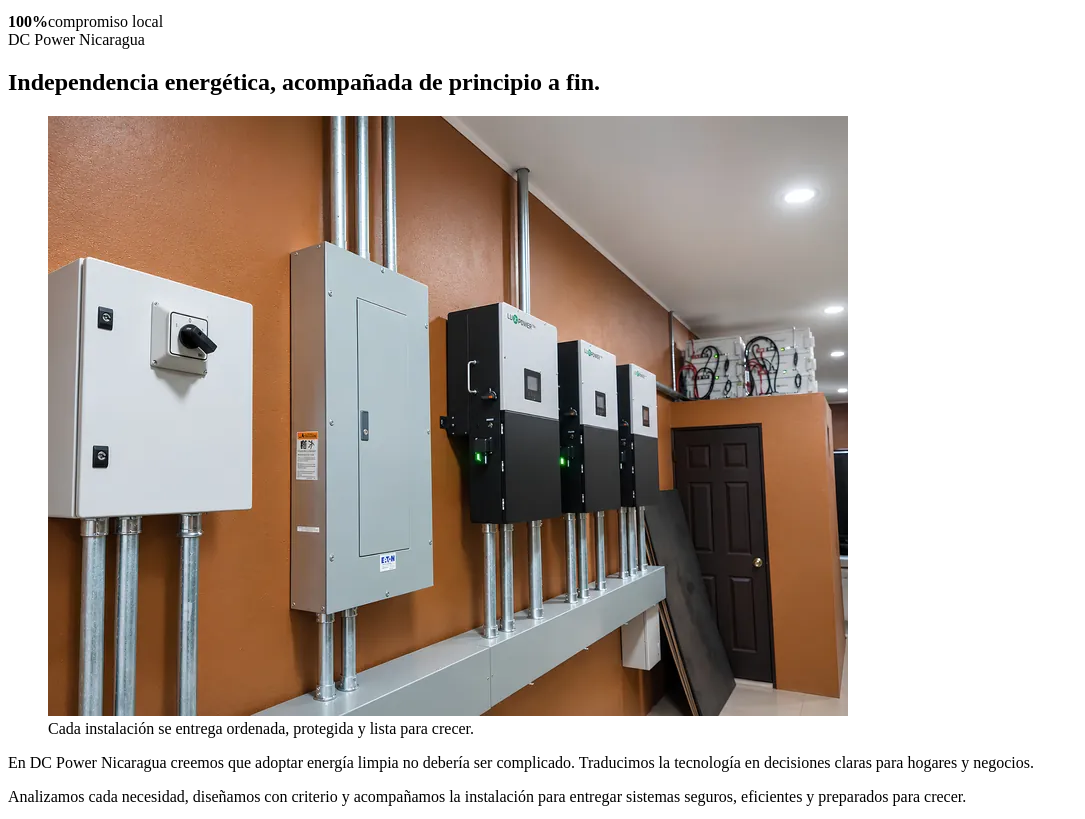
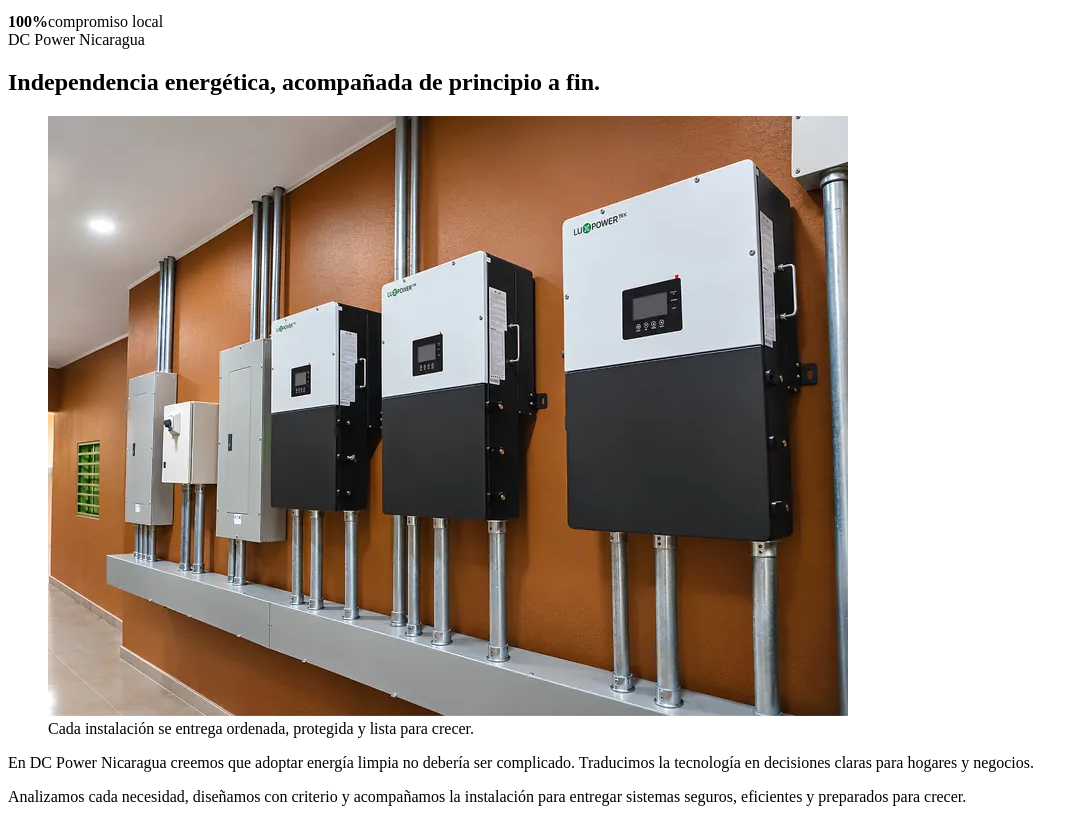
Before and after one commit to Noxvil1994/dc-power-nicaragua, a React app: page nosotros.html in a window 1280 px wide. Shown: the part 1971-2790 px from the top of the page, without its empty margins (0-1085 px from the left). Built offline with nearby package versions, Linux system fonts and the light colour scheme.

Commit message:
Usar la foto de los inversores en Nosotros
Co-Authored-By: Claude Opus 5.5 <noreply@anthropic.com>
Claude-Session: https://claude.ai/code/session_01JyR39LHr3ZTJBBDWrKhUJD

```diff
--- a/nosotros.html
+++ b/nosotros.html
@@ -39,7 +39,7 @@
           <div class="reveal">
             <span class="section-kicker">DC Power Nicaragua</span><h2 data-i18n="about_heading">Independencia energética, acompañada de principio a fin.</h2>
             <figure class="about-figure">
-              <img src="assets/img/comercial-cuarto-electrico-800.webp" srcset="assets/img/comercial-cuarto-electrico-800.webp 800w, assets/img/comercial-cuarto-electrico-1400.webp 1400w" sizes="(max-width: 960px) 92vw, 460px" width="800" height="600" loading="lazy" decoding="async" alt="Cuarto eléctrico con tablero, interruptor general e inversores instalados en pared" data-i18n-alt="alt_cuarto" />
+              <img src="assets/img/comercial-inversores-800.webp" srcset="assets/img/comercial-inversores-800.webp 800w, assets/img/comercial-inversores-1400.webp 1400w" sizes="(max-width: 960px) 92vw, 460px" width="800" height="600" loading="lazy" decoding="async" alt="Tres inversores comerciales montados en pared con canalización metálica" data-i18n-alt="alt_comercial" />
               <figcaption data-i18n="about_photo_caption">Cada instalación se entrega ordenada, protegida y lista para crecer.</figcaption>
             </figure>
           </div>
```
